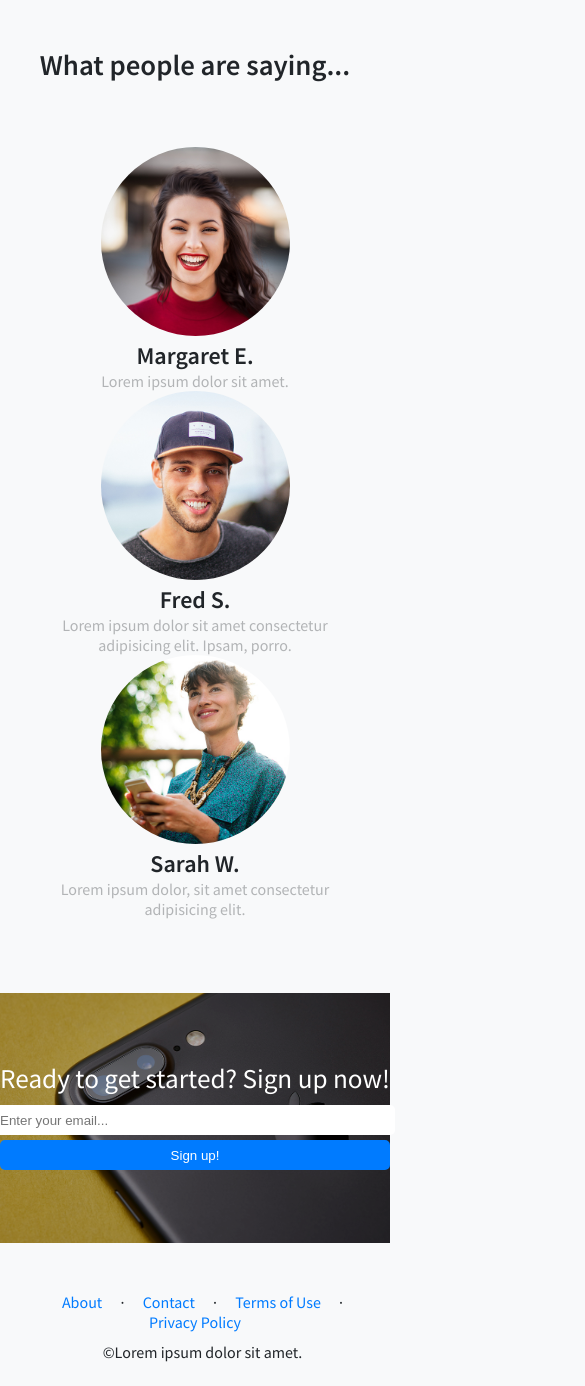
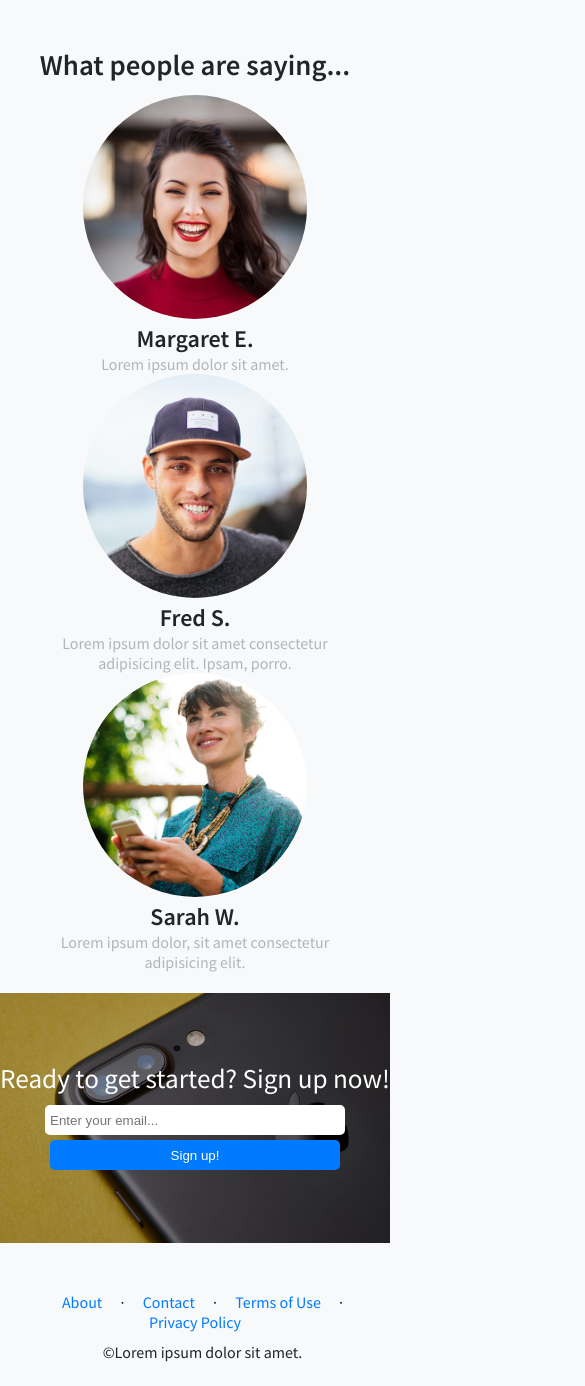
Before and after one commit to ksolovejus/Gulp-template, a website: page index.html in a window 390 px wide. Shown: the part 3263-4649 px from the top of the page, 585 px wide, since content can reach past the window. Drawn offline with Linux system fonts and the light colour scheme.

Commit message:
maybe-end-4

```diff
--- a/index.html
+++ b/index.html
@@ -137,5 +137,7 @@
     </footer>
   </div>
 
+  <img src="content/bg-masthead.jpg" alt="">
+
 </body>
 </html>
--- a/scss/mobile.scss
+++ b/scss/mobile.scss
@@ -5,6 +5,10 @@
   nav .center div{
     display: flex;
     flex-direction: column;
+
+    input{
+      width: 300px;
+    }
   }
 
   section{
@@ -53,8 +57,9 @@
       display: flex;
       flex-direction: column;
       padding-bottom: 0px;
-      min-width: 300px;
-      min-height: 300px;
+      max-width: 350px;
+      min-width: 350px;
+      min-height: 350px;
     }
   }
 
@@ -65,6 +70,9 @@
     display: flex;
     flex-direction: column;
 
+    input{
+      width: 300px;
+    }
     }
   }
 
```
Also changed, not shown: app/css/style.css.
